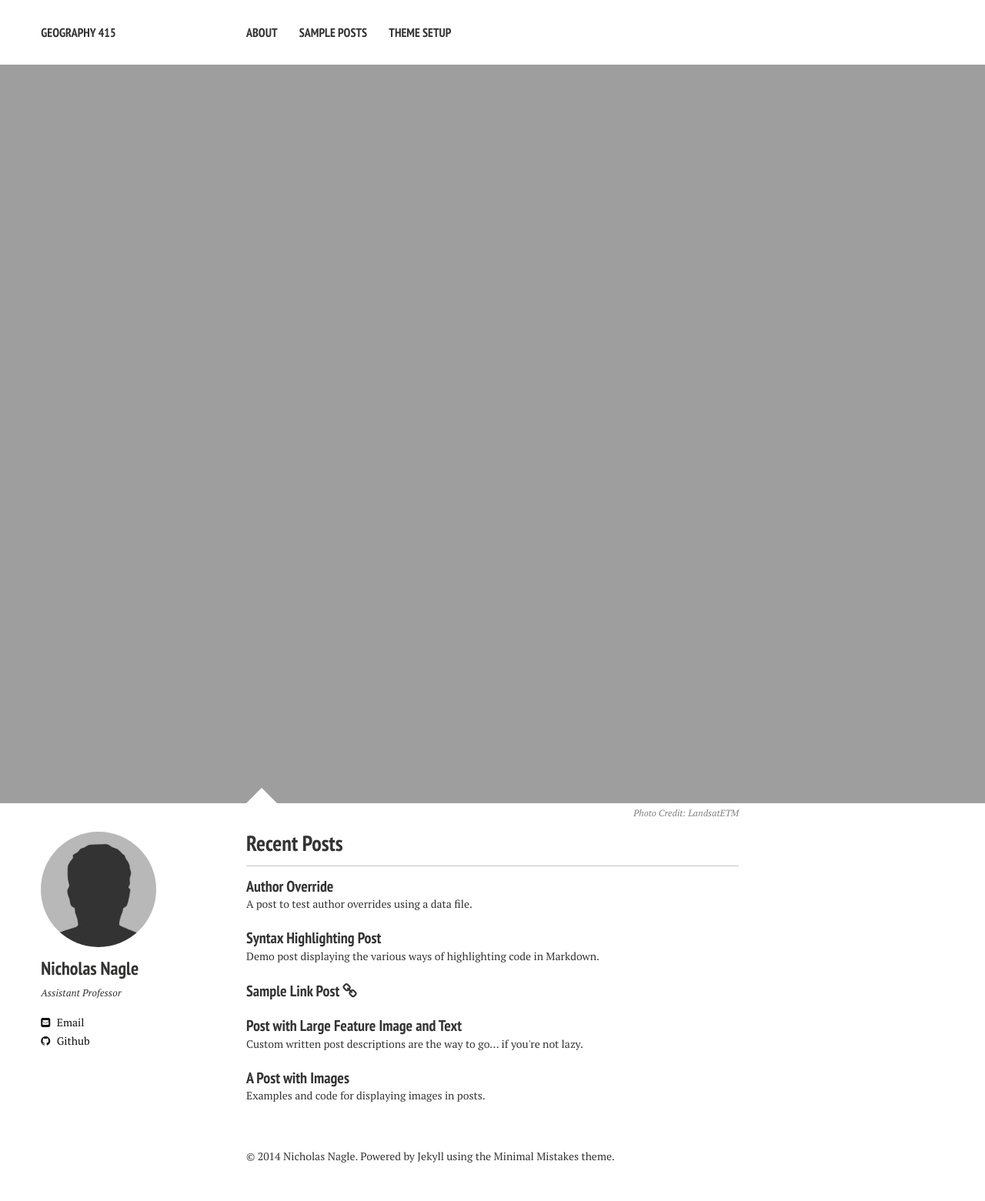
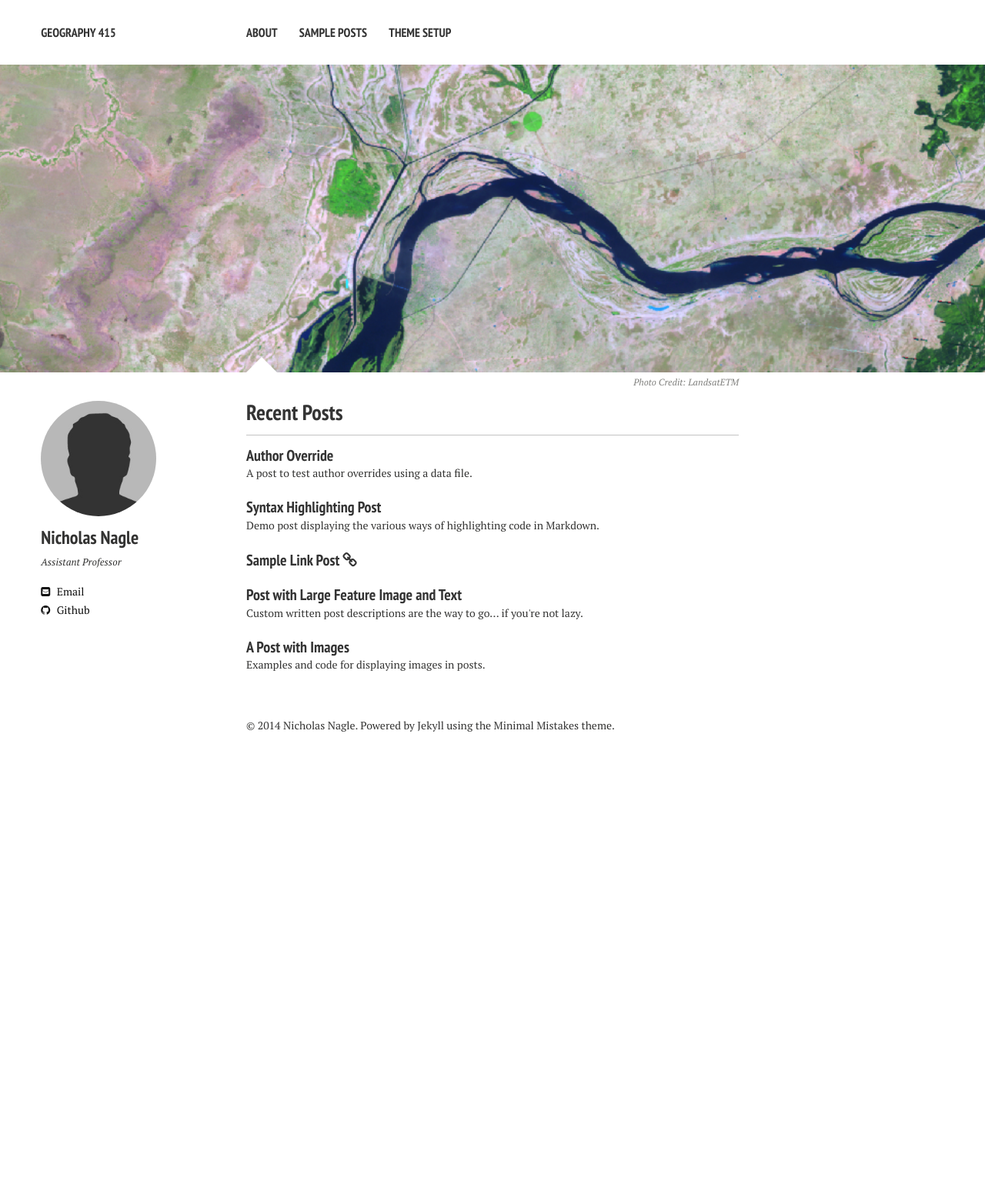
Before and after one commit to UTK-geog415-s15/UTK-geog415-s15.github.io, a Jekyll site: the page built from index.md, in a window 1280 px wide. Shown: the whole page at 77% size. Built offline with Jekyll 4.4.1, drawn with Linux system fonts in a browser that asks for light colours; nearby versions of some CDN libraries; after the commit the page ends 1001 px from its top, so only the background shows below that.

Commit message:
fixed image path in index

```diff
--- a/index.md
+++ b/index.md
@@ -3,7 +3,7 @@ layout: home
 excerpt: "A minimal Jekyll theme for your blog by designer Michael Rose."
 tags: [Jekyll, theme, responsive, blog, template]
 image:
-  feature: Landsat-543.png
+  feature: Landsat_543.png
   credit: LandsatETM
   creditlink: http://wegraphics.net/downloads/free-ultimate-blurred-background-pack/
 ---
```
